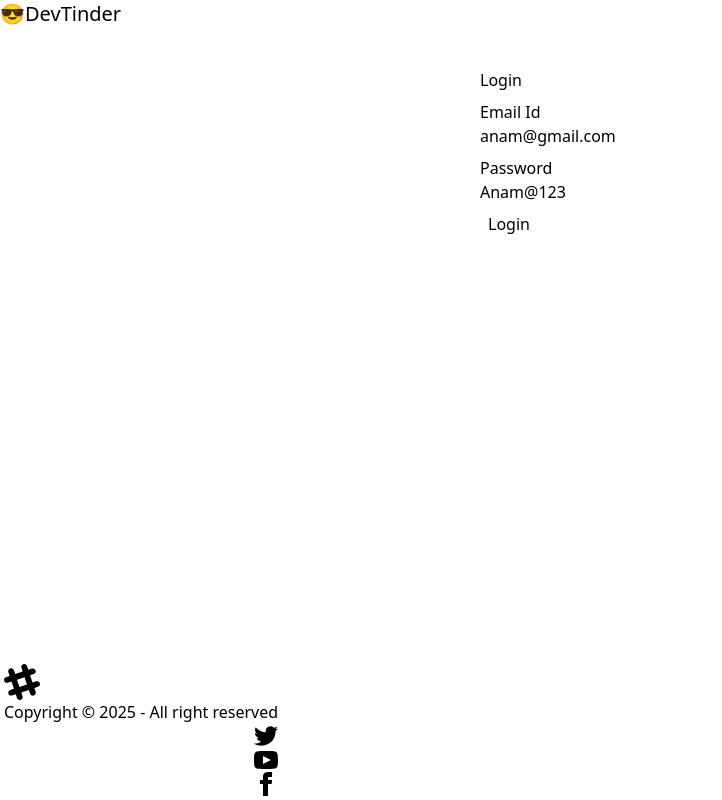
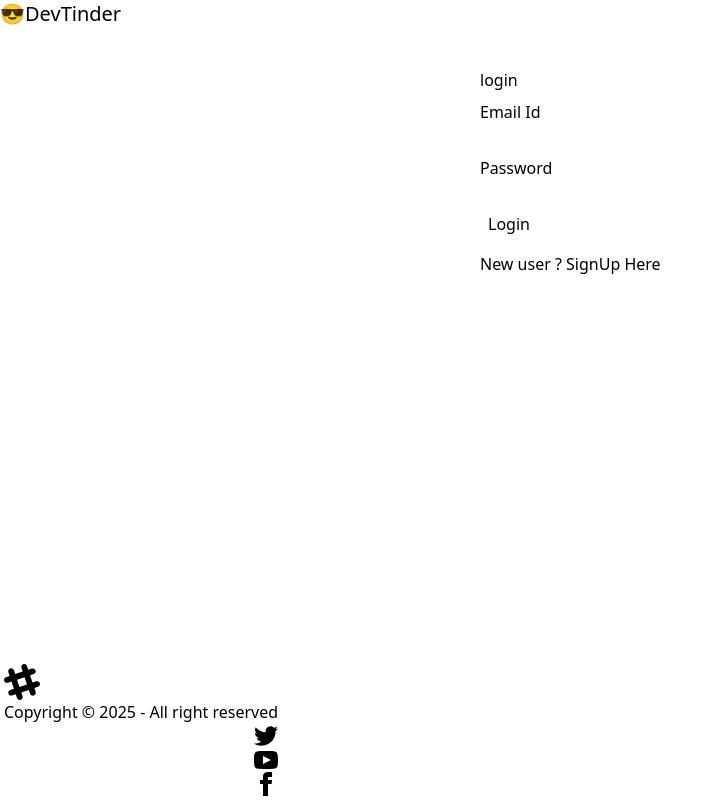
Before and after one commit to Nandini160/Devtinder-web, a React (Vite) app: page /login in a window 1280 px wide. Shown: the whole page, without its empty margins (0-722 px from the left). Built offline with nearby package versions, Linux system fonts and the light colour scheme; no server answers.

Commit message:
added Signup

```diff
--- a/src/components/Connections.jsx
+++ b/src/components/Connections.jsx
@@ -26,7 +26,7 @@
 
   if (!connections) return;
 
-  if (connections.length === 0) return <h1> No Connections Found</h1>;
+  if (connections.length === 0) return <h1 className="flex justify-center my-5"> No Connections Found</h1>;
 
   return (
     <div className="text-center my-10">
--- a/src/components/Login.jsx
+++ b/src/components/Login.jsx
@@ -9,8 +9,11 @@
 
 const Login = () => {
 
-   const [emailId , setEmailId] = useState("anam@gmail.com");
-   const [password, setPassword] = useState("Anam@123");
+   const [emailId , setEmailId] = useState("");
+   const [password, setPassword] = useState("");
+   const [firstName , setFirstName] = useState("");
+   const [ lastName , setLastName] = useState("");
+   const [isLoginForm , setIsLoginForm] = useState(true);
    const [error , setError] = useState("");
    const dispatch = useDispatch();
    const navigate = useNavigate();
@@ -32,15 +35,56 @@
     }
   };
 
+   const handleSignUp = async () => {
+    try{
+      const res = await axios.post(
+        BASE_URL + "/Signup",
+        {
+          firstName,
+          lastName,
+          emailId,
+          password,
+        },
+        {withCredentials : true}
+      );
+      dispatch(addUser(res.data.data));
+      return navigate("/profile")
+    }catch(err){
+       setError(err?.response?.data || "Something went wrong");
 
+    }
+
+   }
 
 
   return (
     <div className='flex justify-center my-10'>
       <div className="card card-border bg-base-300 w-80">
           <div className="card-body">
-          <h2 className="card-title justify-center">Login</h2>
-          <div><fieldset className="fieldset my-2">
+          <h2 className="card-title justify-center">{isLoginForm ? "login" : "signup"}</h2>
+          <div>
+            {!isLoginForm && (
+            <>
+            <fieldset className="fieldset my-2">
+            <legend className="fieldset-legend">First Name</legend>
+            <input type="text"
+             value={firstName}
+             className="input" placeholder=" "
+             onChange={(e) => setFirstName(e.target.value)}
+             />
+            </fieldset>
+
+            <fieldset className="fieldset my-2">
+            <legend className="fieldset-legend">Last Name</legend>
+            <input type="text"
+             value={lastName}
+             className="input" placeholder=" "
+             onChange={(e) => setLastName(e.target.value)}
+             />
+            </fieldset>
+            </>
+          )}
+            <fieldset className="fieldset my-2">
             <legend className="fieldset-legend">Email Id</legend>
             <input type="text"
              value={emailId}
@@ -61,8 +105,13 @@
           </div>
           <p className="text-red-500">{error}</p>
           <div className="card-actions justify-center m-2">
-           <button className="btn btn-primary" onClick={handleLogin}>Login</button>
+           <button className="btn btn-primary" onClick={isLoginForm ?handleLogin : handleSignUp}>
+            {isLoginForm ? "Login" : "Sign Up"}</button>
           </div>
+
+          <p className='m-auto cursor-pointer py-2' onClick={() => setIsLoginForm((value) => !value)}>
+             {isLoginForm ? "New user ? SignUp Here" : "Exsting User? Login Here"}
+          </p>
        </div>
   </div>
 
```
